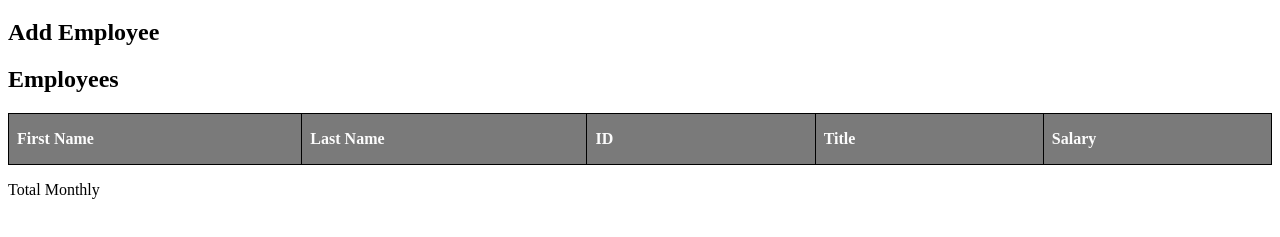
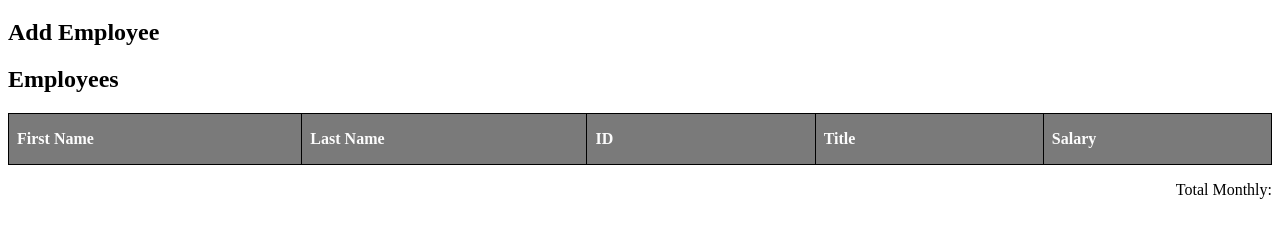
Before and after one commit to Blair321/weekend-salary-calculator, a website: page index.html in a window 1280 px wide. Shown: the part 61-298 px from the top of the page. Drawn offline with Linux system fonts and the light colour scheme.

Commit message:
changed the footer and also aligned it differently on the page

```diff
--- a/index.html
+++ b/index.html
@@ -25,7 +25,7 @@
     </table>
   </main>
   <footer>
-    <p>Total Monthly</p>
+    <p>Total Monthly:</p>
   </footer>
 </body>
 </html>
--- a/style.css
+++ b/style.css
@@ -22,3 +22,5 @@ table {
     background: #dcdcdc;
   }
   header {text-align: center;}
+
+  footer {text-align: end;}
```
